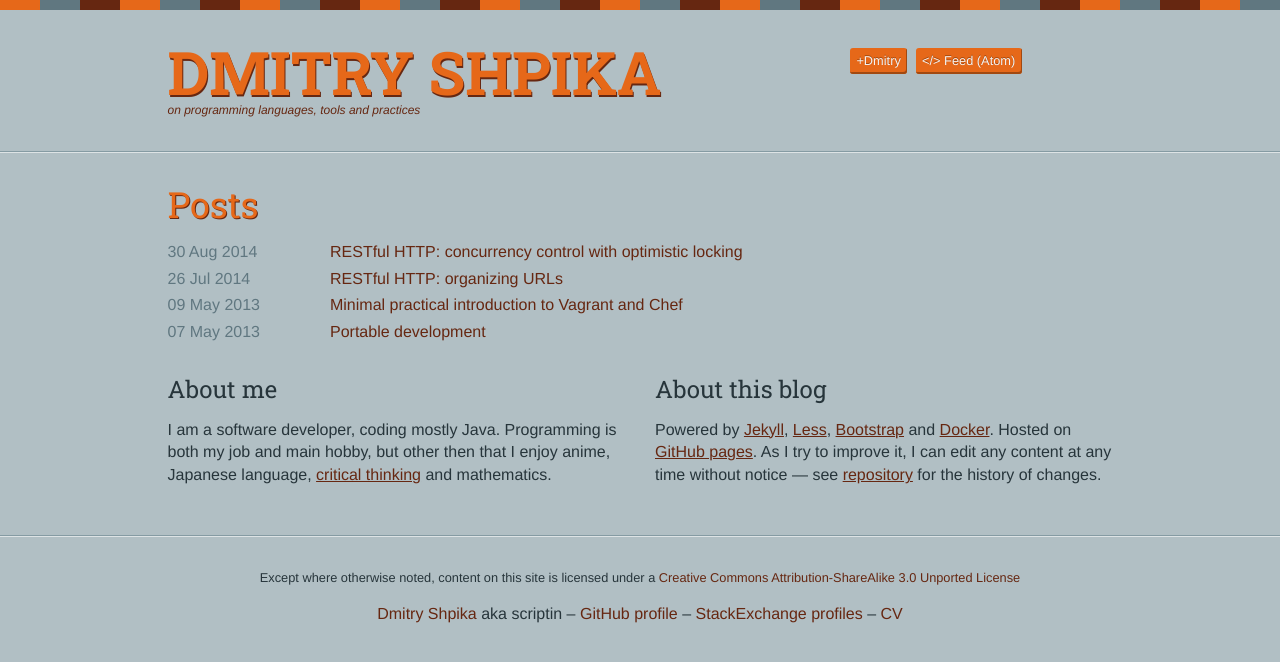
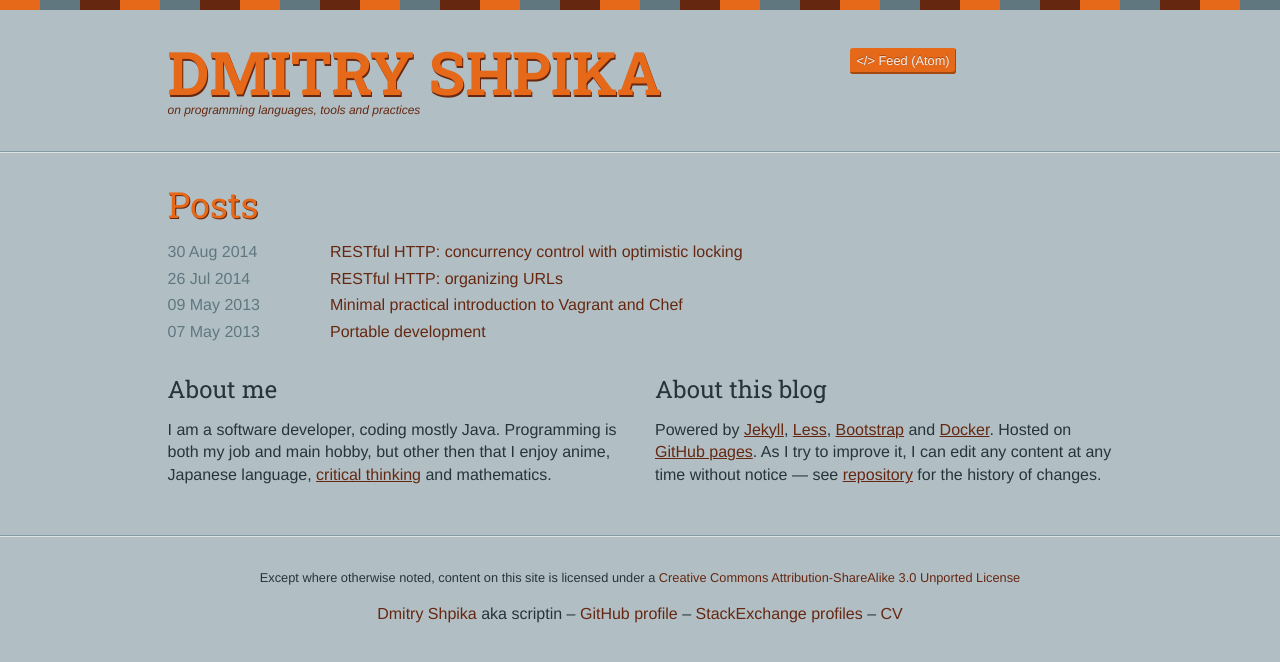
Before and after one commit to scriptin/scriptin.github.io, a Jekyll site: the page built from index.html, in a window 1280 px wide. Shown: the top 662 px of the page. Built offline with Jekyll 4.4.1, drawn with Linux system fonts in a browser that asks for light colours; nearby versions of some CDN libraries.

Commit message:
Remove G+ link from header, add link rel=author to header

```diff
--- a/_layouts/default.html
+++ b/_layouts/default.html
@@ -15,6 +15,7 @@
         <![endif]-->
         <link href="/atom.xml" rel="alternate" type="application/atom+xml" title="Atom feed">
         <link href="/favicon.ico" rel="shortcut icon">
+        <link href="{{ site.data.template.author.gplus }}" rel="author">
     </head>
     <body>
         <div id="header" class="wrapper">
@@ -27,11 +28,9 @@
                         <div class="subtitle">{{ site.subtitle }}</div>
                     </div>
                     <div class="col-lg-3 col-md-4">
-                        {% for link in site.data.template.important_links %}
-                        <a class="important-link" href="{{ link.url }}">
-                            {{ link.title }}
+                        <a class="important-link" href="{{ site.data.template.atom.url }}">
+                            {{ site.data.template.atom.title }}
                         </a>
-                        {% endfor %}
                     </div>
                 </div>
             </div>
```
Also changed, not shown: _data/template.yml (+4 -5 lines).
